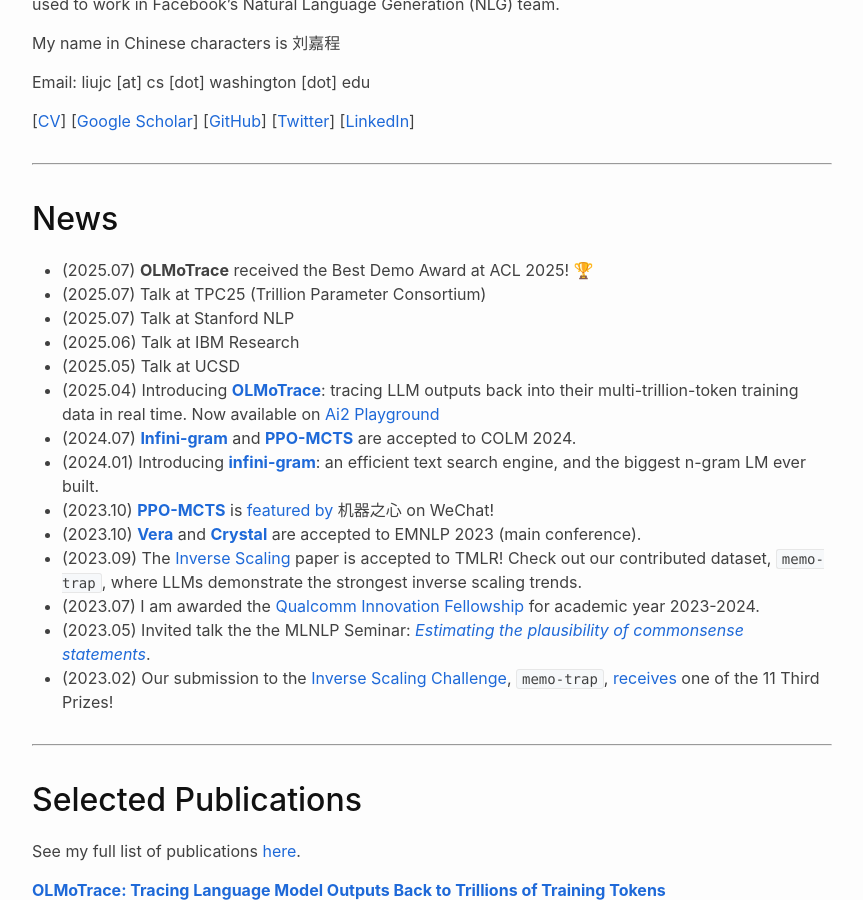
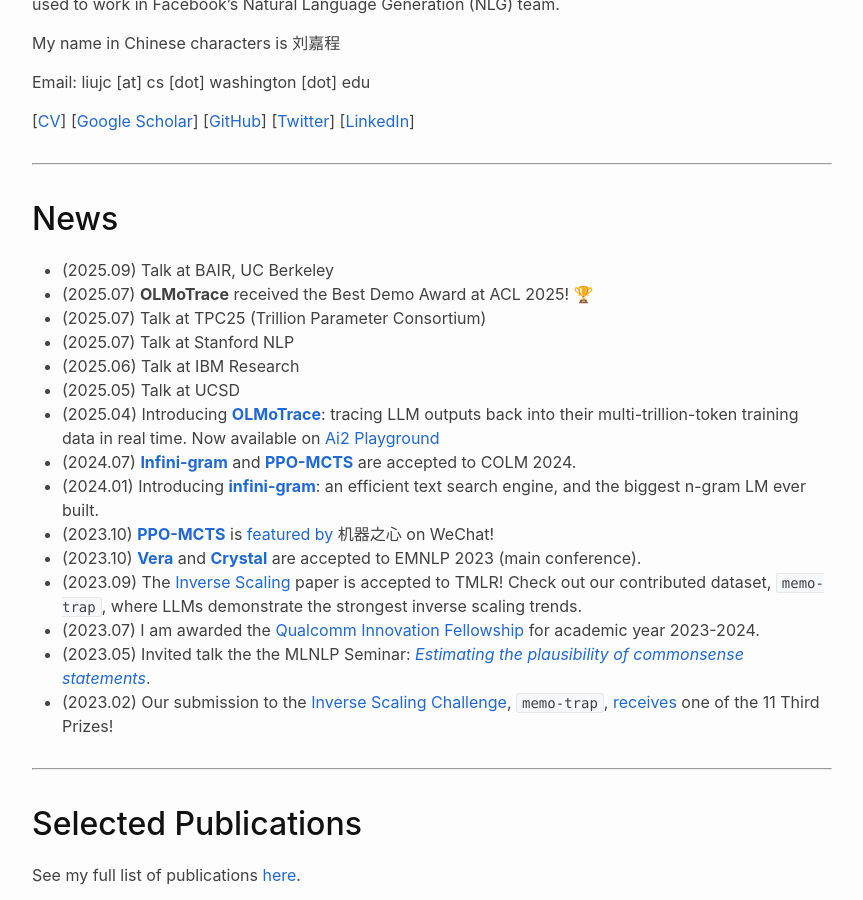
Before and after one commit to liujch1998/liujch1998.github.io, a Jekyll site: the page built from index.md, in a window 1280 px wide and 900 px high, scrolled down 385 px. Shown: the whole window, without its empty margins (208-1071 px from the left). Built offline with Jekyll 4.4.1, drawn with Linux system fonts in a browser that asks for light colours.

Commit message:
update intro

```diff
--- a/index.md
+++ b/index.md
@@ -40,6 +40,8 @@ Personal:
 
 # News
 
+<!-- * (2025.11) Honored to be selected for the 2025 cohort of [Rising Stars in Data Science](https://datascience.stanford.edu/programs/rising-stars-data-science) -->
+* (2025.09) Talk at BAIR, UC Berkeley
 * (2025.07) **OLMoTrace** received the Best Demo Award at ACL 2025! 🏆
 * (2025.07) Talk at TPC25 (Trillion Parameter Consortium)
 * (2025.07) Talk at Stanford NLP
```
